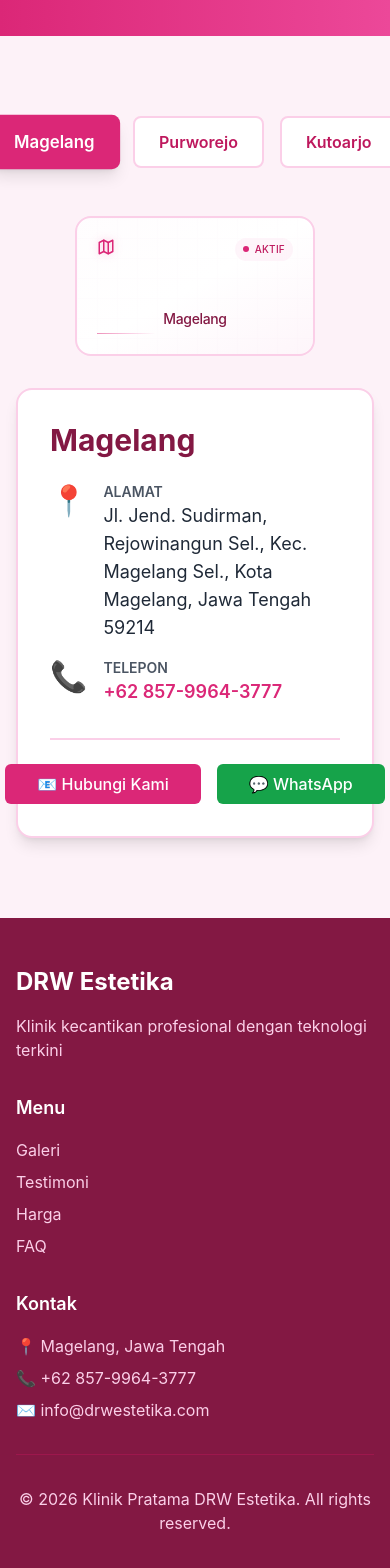
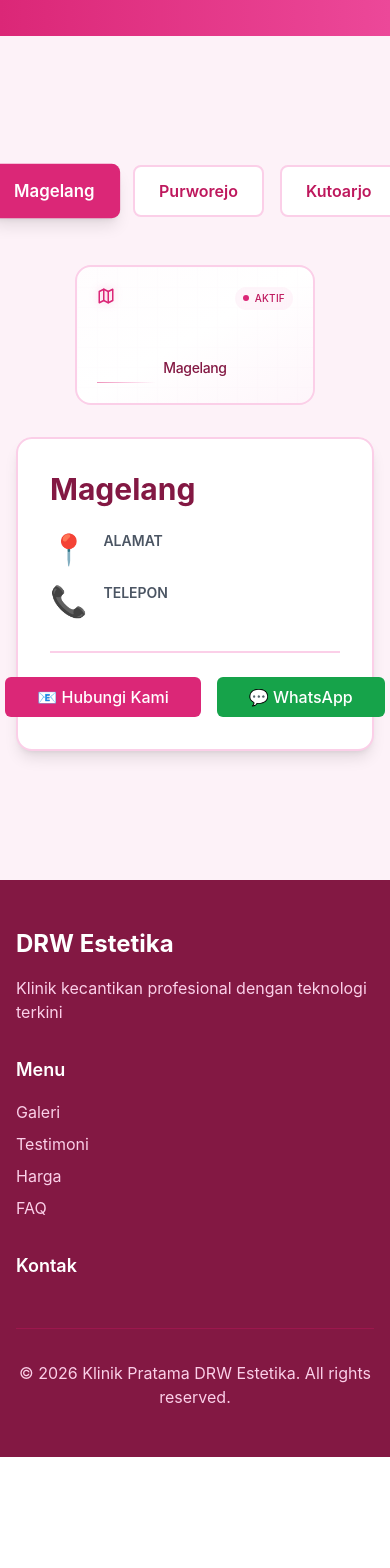
Before and after one commit to multimediadrw/KlinikPratamadrwestetika, a Next.js app: page /kontak in a window 390 px wide. Shown: the part 324-1892 px from the top of the page. After the commit the page ends 1781 px from the top, so only its background shows below. Built offline with nearby package versions, Linux system fonts and the light colour scheme.

Commit message:
Remove Magelang contact information (address, phone, email)

```diff
--- a/app/kontak/page.tsx
+++ b/app/kontak/page.tsx
@@ -13,9 +13,9 @@
     {
       id: 1,
       name: 'Magelang',
-      alamat: 'Jl. Jend. Sudirman, Rejowinangun Sel., Kec. Magelang Sel., Kota Magelang, Jawa Tengah 59214',
-      telepon: '+62 857-9964-3777',
-      teleponClean: '6285799643777',
+      alamat: '',
+      telepon: '',
+      teleponClean: '',
       mapsUrl: 'https://maps.app.goo.gl/Y6LRRxuRz8SCDTuq7',
     },
     {
@@ -167,13 +167,13 @@
             </h3>
 
             <div className="space-y-3">
-              {/* Magelang */}
+              {/* Magelang - Contact info removed */}
               <button
                 onClick={() => handleSelectLocation(1)}
                 className="w-full bg-pink-50 hover:bg-pink-100 border-2 border-pink-200 rounded-lg p-4 text-left transition-all hover:shadow-lg"
               >
                 <div className="font-semibold text-pink-900">Magelang</div>
-                <div className="text-sm text-gray-600 mt-1">085799643777</div>
+                <div className="text-sm text-gray-600 mt-1">-</div>
               </button>
 
               {/* Purworejo - 2 Admin */}
--- a/app/layout.tsx
+++ b/app/layout.tsx
@@ -101,8 +101,8 @@
               image: 'https://drwskincare.com/logo.png',
               description: 'Klinik kecantikan profesional dengan teknologi terkini',
               url: 'https://drwskincare.com',
-              telephone: '+6285799643777',
-              email: 'info@drwestetika.com',
+              telephone: '',
+              email: '',
               address: [
                 {
                   '@type': 'PostalAddress',
@@ -147,7 +147,7 @@
               name: 'Klinik Pratama DRW Estetika',
               image: 'https://drwskincare.com/logo.png',
               url: 'https://drwskincare.com',
-              telephone: '+6285799643777',
+              telephone: '',
               priceRange: '$$',
               areaServed: ['Magelang', 'Purworejo', 'Kutoarjo'],
               aggregateRating: {
@@ -201,9 +201,7 @@
               <div>
                 <h4 className="text-lg font-semibold mb-4">Kontak</h4>
                 <ul className="space-y-2 text-pink-200">
-                  <li>📍 Magelang, Jawa Tengah</li>
-                  <li>📞 +62 857-9964-3777</li>
-                  <li>✉️ info@drwestetika.com</li>
+                  {/* Contact information removed */}
                 </ul>
               </div>
             </div>
```
